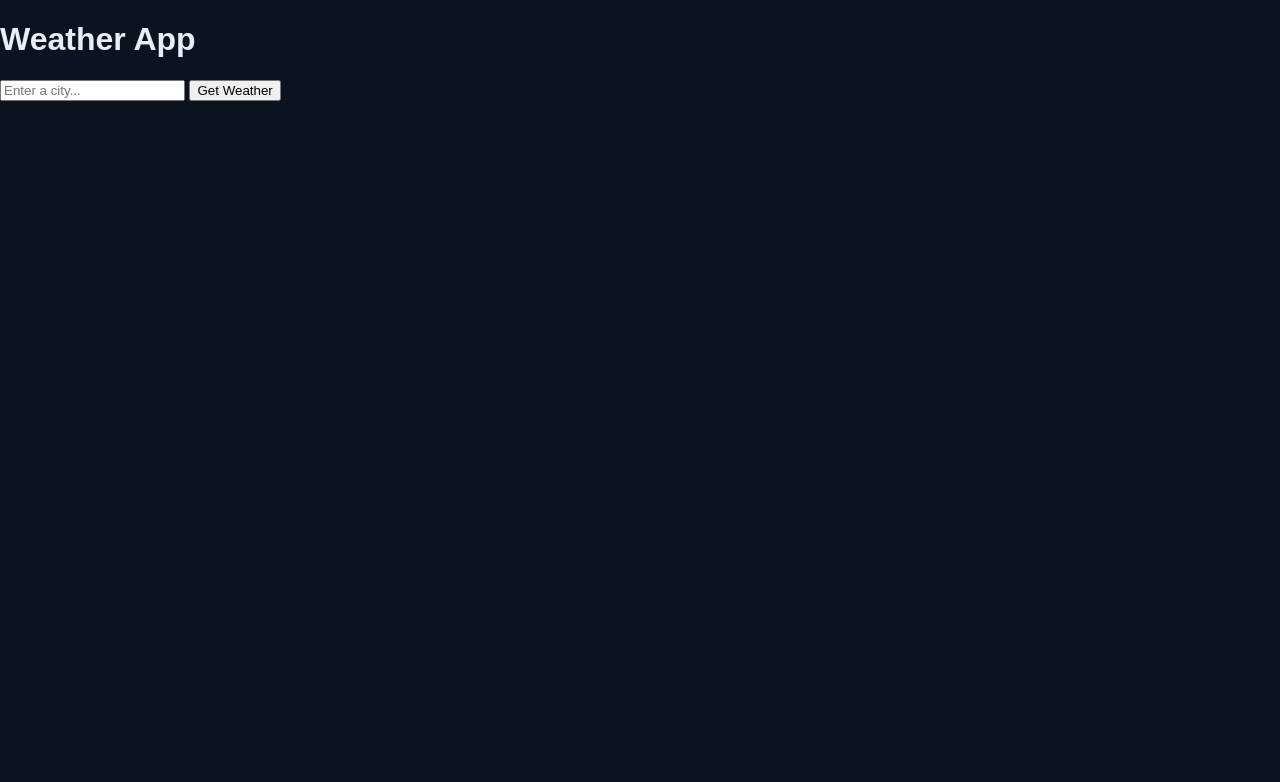
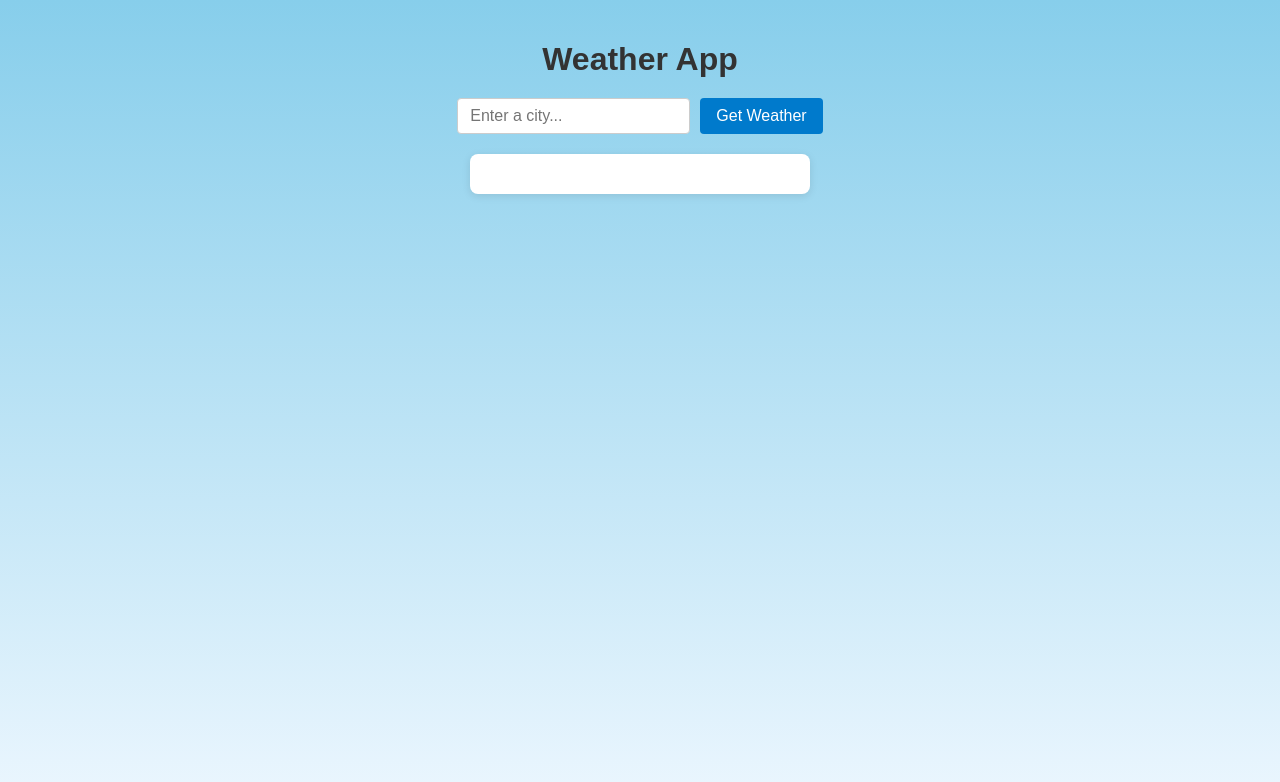
Before and after one commit to AngryGrizzlyBear/Project-Weather-App, a website built with webpack: page src/index.html in a window 1280 px wide. Built offline with nearby package versions, Linux system fonts and the light colour scheme; no server answers.

Commit message:
Weather app styling complete

```diff
--- a/src/style.css
+++ b/src/style.css
@@ -1,14 +1,59 @@
 body {
-    font-family: sans-serif;
-    background: #0b1220;
-    color: #e8eef7;
+    font-family: Arial, Helvetica, sans-serif;
+    background: linear-gradient(to bottom, #87ceeb, #f0f8ff);
     margin: 0;
-    padding: 0;
+    padding: 20px;
+    min-height: 100vh;
+    display: flex;
+    flex-direction: column;
+    align-items: center;
 }
 
-#app {
-    min-height: 100vh;
-    display: grid;
-    place-items: center;
-    padding: 16px;
+h1 {
+    color: #333;
+    margin-bottom: 20px;
 }
+
+form {
+    display: flex;
+    gap: 10px;
+    margin-bottom: 20px;
+}
+
+input[type="text"]{
+    padding: 8px 12px;
+    font-size: 1rem;
+    border-radius: 4px;
+    border: 1px solid #ccc;
+}
+
+button {
+    padding: 8px 16px;
+    font-size: 1rem;
+    background-color: #007acc;
+    color: white;
+    border: none;
+    border-radius: 4px;
+    cursor: pointer;
+    transition: background 0.2s ease-in-out;
+}
+
+button:hover {
+    background-color: #005fa3;
+}
+
+#weather-output {
+    background: white;
+    padding: 20px;
+    border-radius: 8px;box-shadow: 0 2px 8px rgba(0,0,0, 0.1);
+    width: 300px;
+    text-align: center;
+}
+
+#weather-output h2 {
+    margin-top: 0;
+}
+
+#weather-output p {
+    margin: 8px 0;
+}
```
